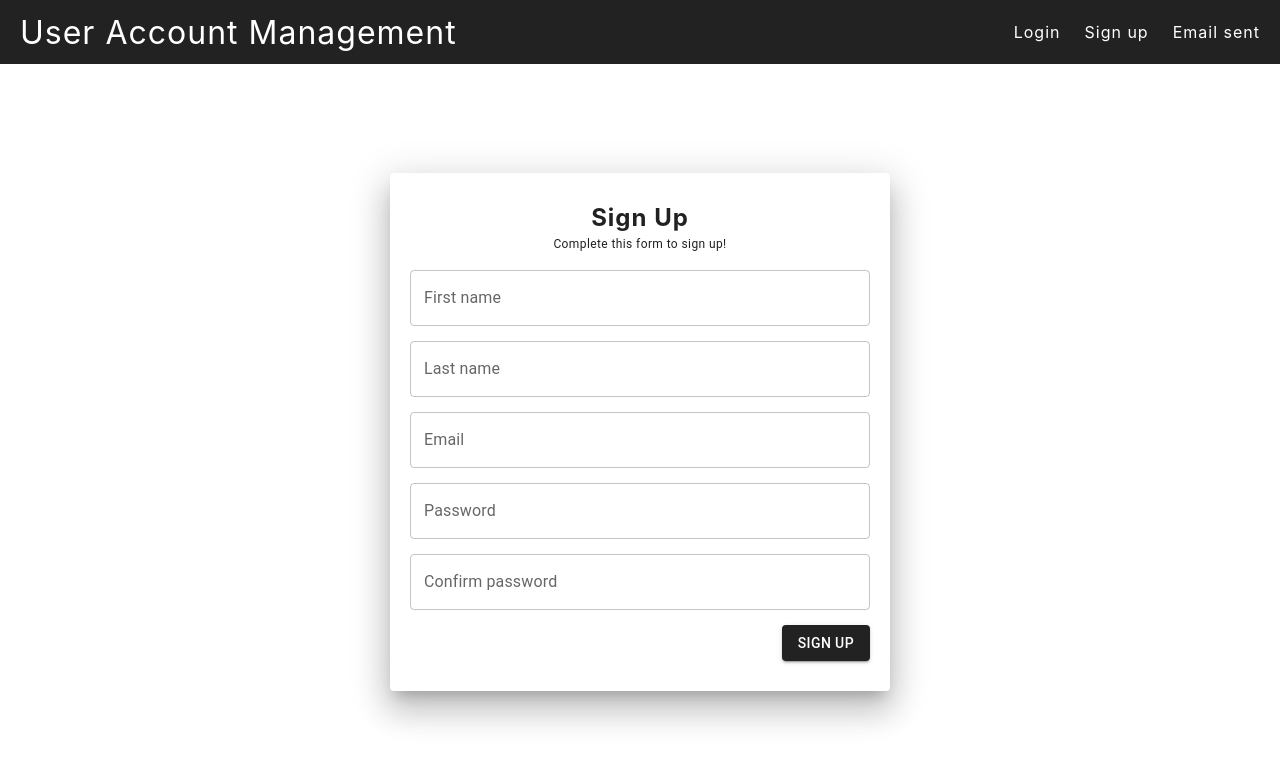
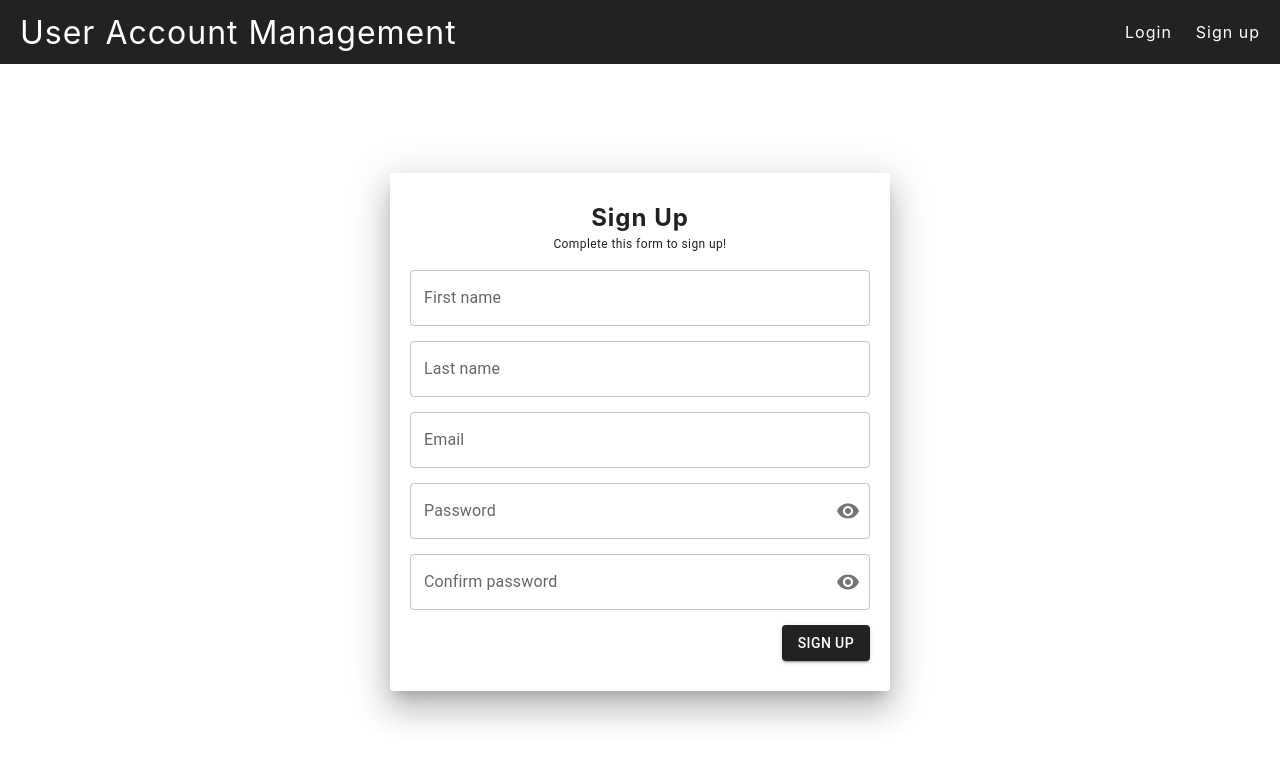
Before and after one commit to seunAwonugba/User-Account-Management, a React (Create React App) app in the folder client/: page /sign-up in a window 1280 px wide. Shown: the top 764 px of the page. Built offline with nearby package versions, Linux system fonts and the light colour scheme.

Commit message:
complete sign up implementation

```diff
--- a/client/package.json
+++ b/client/package.json
@@ -5,14 +5,17 @@
     "dependencies": {
         "@emotion/react": "^11.10.8",
         "@emotion/styled": "^11.10.8",
-        "@mui/material": "^5.12.2",
+        "@mui/icons-material": "^5.11.16",
+        "@mui/material": "^5.12.3",
         "@testing-library/jest-dom": "^5.16.5",
         "@testing-library/react": "^13.4.0",
         "@testing-library/user-event": "^13.5.0",
+        "axios": "^1.4.0",
         "react": "^18.2.0",
         "react-dom": "^18.2.0",
         "react-router-dom": "^6.10.0",
         "react-scripts": "5.0.1",
+        "react-toastify": "^9.1.2",
         "web-vitals": "^2.1.4"
     },
     "scripts": {
--- a/client/src/App.js
+++ b/client/src/App.js
@@ -5,7 +5,8 @@ import { Routes, Route } from "react-router-dom";
 import Home from "./page/Home";
 import Login from "./page/Login";
 import SignUp from "./page/SignUp";
-import EmailConfirmation from "./page/EmailConfirmation";
+import EmailConfirmationSent from "./page/EmailConfirmationSent";
+import { ToastContainer } from "react-toastify";
 
 function App() {
     return (
@@ -18,10 +19,11 @@ function App() {
                     <Route path="/sign-up" element={<SignUp />}></Route>
 
                     <Route
-                        path="/email-confirmation"
-                        element={<EmailConfirmation />}
+                        path="/email-confirmation-sent"
+                        element={<EmailConfirmationSent />}
                     ></Route>
                 </Routes>
+                <ToastContainer theme="dark" />
             </div>
         </>
     );
--- /dev/null
+++ b/client/src/base_url/base-url.js
@@ -0,0 +1,6 @@
+import axios from "axios";
+
+export default axios.create({
+    baseURL: "http://localhost:8000/api/v1",
+    timeout: 8000,
+});
--- a/client/src/components/NavBar.js
+++ b/client/src/components/NavBar.js
@@ -14,9 +14,6 @@ export default function NavBar() {
                 <li>
                     <Link to="/sign-up">Sign up</Link>
                 </li>
-                <li>
-                    <Link to="/email-confirmation">Email sent</Link>
-                </li>
             </ul>
         </nav>
     );
--- a/client/src/page/EmailConfirmation.js
+++ b/client/src/page/EmailConfirmationSent.js
@@ -1,4 +1,4 @@
-export default function EmailConfirmation() {
+export default function EmailConfirmationSent() {
     return (
         <div className="message-screen">
             Confirmation email sent, please proceed to your mail box to confirm
--- a/client/src/page/SignUp.js
+++ b/client/src/page/SignUp.js
@@ -1,12 +1,87 @@
 import * as React from "react";
-import Box from "@mui/material/Box";
 import TextField from "@mui/material/TextField";
-import { Button, Grid, Paper, Typography } from "@mui/material";
+import {
+    Button,
+    FormControl,
+    Grid,
+    InputLabel,
+    OutlinedInput,
+    Paper,
+    Typography,
+} from "@mui/material";
+import baseUrl from "../base_url/base-url";
+import { useNavigate } from "react-router-dom";
+import { toast } from "react-toastify";
+import "react-toastify/dist/ReactToastify.css";
+import InputAdornment from "@mui/material/InputAdornment";
+import Visibility from "@mui/icons-material/Visibility";
+import VisibilityOff from "@mui/icons-material/VisibilityOff";
+import IconButton from "@mui/material/IconButton";
 
 export default function SignUp() {
+    const navigate = useNavigate();
+
     const paperStyle = { padding: "30px 20px", width: 500 };
     const marginStyle = { marginTop: "15px" };
-    return (
+
+    const [firstName, setFirstName] = React.useState("");
+    const [lastName, setLastName] = React.useState("");
+    const [email, setEmail] = React.useState("");
+    const [password, setPassword] = React.useState("");
+    const [confirmPassword, setConfirmPassword] = React.useState("");
+    const [isLoading, setIsLoading] = React.useState("");
+    const [showPassword, setShowPassword] = React.useState(false);
+    const [showConfirmPassword, setShowConfirmPassword] = React.useState(false);
+
+    const inputChangeHandler = (setFunction, event) => {
+        setFunction(event.target.value);
+    };
+
+    const handleClickShowPassword = () => setShowPassword((show) => !show);
+    const handleClickShowConfirmPassword = () =>
+        setShowConfirmPassword((show) => !show);
+
+    const handleMouseDownPassword = (event) => {
+        event.preventDefault();
+    };
+
+    const signUp = async (e) => {
+        e.preventDefault();
+        setIsLoading(true);
+
+        const userResponse = {
+            firstName,
+            lastName,
+            email,
+            password,
+            repeat_password: confirmPassword,
+        };
+
+        try {
+            const response = await baseUrl.post(
+                "/auth/create-user",
+                userResponse
+            );
+            setIsLoading(false);
+
+            if (response.data.success === true) {
+                navigate("/email-confirmation-sent");
+            } else {
+                setIsLoading(false);
+                toast.error(response.data.data);
+            }
+        } catch (error) {
+            console.log(error);
+            setIsLoading(false);
+
+            toast.error(error.response.data.data);
+        }
+    };
+    return isLoading ? (
+        <body>
+            <h4>Loading...</h4>
+        </body>
+    ) : (
         <Grid>
             <Paper elevation={20} style={paperStyle}>
                 <Grid align="center">
@@ -16,13 +91,15 @@ export default function SignUp() {
                     </Typography>
                 </Grid>
 
-                <form>
+                <form onSubmit={signUp}>
                     <TextField
                         id="outlined-basic"
                         label="First name"
                         variant="outlined"
                         placeholder="First name"
                         style={marginStyle}
+                        value={firstName}
+                        onChange={(e) => inputChangeHandler(setFirstName, e)}
                         fullWidth
                     />
                     <TextField
@@ -30,7 +107,10 @@ export default function SignUp() {
                         label="Last name"
                         variant="outlined"
                         placeholder="Last name"
+                        type="text"
                         style={marginStyle}
+                        value={lastName}
+                        onChange={(e) => inputChangeHandler(setLastName, e)}
                         fullWidth
                     />
                     <TextField
@@ -38,25 +118,86 @@ export default function SignUp() {
                         label="Email"
                         variant="outlined"
                         placeholder="Email"
+                        type="email"
                         style={marginStyle}
+                        value={email}
+                        onChange={(e) => inputChangeHandler(setEmail, e)}
                         fullWidth
                     />
-                    <TextField
-                        id="outlined-basic"
-                        label="Password"
+
+                    <FormControl
                         variant="outlined"
-                        placeholder="Password"
+                        fullWidth
                         style={marginStyle}
+                    >
+                        <InputLabel htmlFor="outlined-adornment-password">
+                            Password
+                        </InputLabel>
+
+                        <OutlinedInput
+                            id="outlined-adornment-password"
+                            variant="outlined"
+                            placeholder="Password"
+                            type={showPassword ? "text" : "password"}
+                            endAdornment={
+                                <InputAdornment position="end">
+                                    <IconButton
+                                        aria-label="toggle password visibility"
+                                        onClick={handleClickShowPassword}
+                                        onMouseDown={handleMouseDownPassword}
+                                        edge="end"
+                                    >
+                                        {showPassword ? (
+                                            <VisibilityOff />
+                                        ) : (
+                                            <Visibility />
+                                        )}
+                                    </IconButton>
+                                </InputAdornment>
+                            }
+                            value={password}
+                            onChange={(e) => inputChangeHandler(setPassword, e)}
+                            label="Password"
+                        />
+                    </FormControl>
+
+                    <FormControl
+                        variant="outlined"
                         fullWidth
-                    />
-                    <TextField
-                        id="outlined-basic"
-                        label="Confirm password"
-                        variant="outlined"
-                        placeholder="Confirm password"
                         style={marginStyle}
-                        fullWidth
-                    />
+                    >
+                        <InputLabel htmlFor="outlined-adornment-password">
+                            Confirm password
+                        </InputLabel>
+
+                        <OutlinedInput
+                            id="outlined-adornment-password"
+                            placeholder="Confirm password"
+                            type={showConfirmPassword ? "text" : "password"}
+                            endAdornment={
+                                <InputAdornment position="end">
+                                    <IconButton
+                                        aria-label="toggle password visibility"
+                                        onClick={handleClickShowConfirmPassword}
+                                        onMouseDown={handleMouseDownPassword}
+                                        edge="end"
+                                    >
+                                        {showConfirmPassword ? (
+                                            <VisibilityOff />
+                                        ) : (
+                                            <Visibility />
+                                        )}
+                                    </IconButton>
+                                </InputAdornment>
+                            }
+                            value={confirmPassword}
+                            onChange={(e) =>
+                                inputChangeHandler(setConfirmPassword, e)
+                            }
+                            label="Confirm password"
+                        />
+                    </FormControl>
+
                     <div className="button-div">
                         <div></div>
 
```
Also changed, not shown: 2 other files (tests, documents, lock files or other folders).
